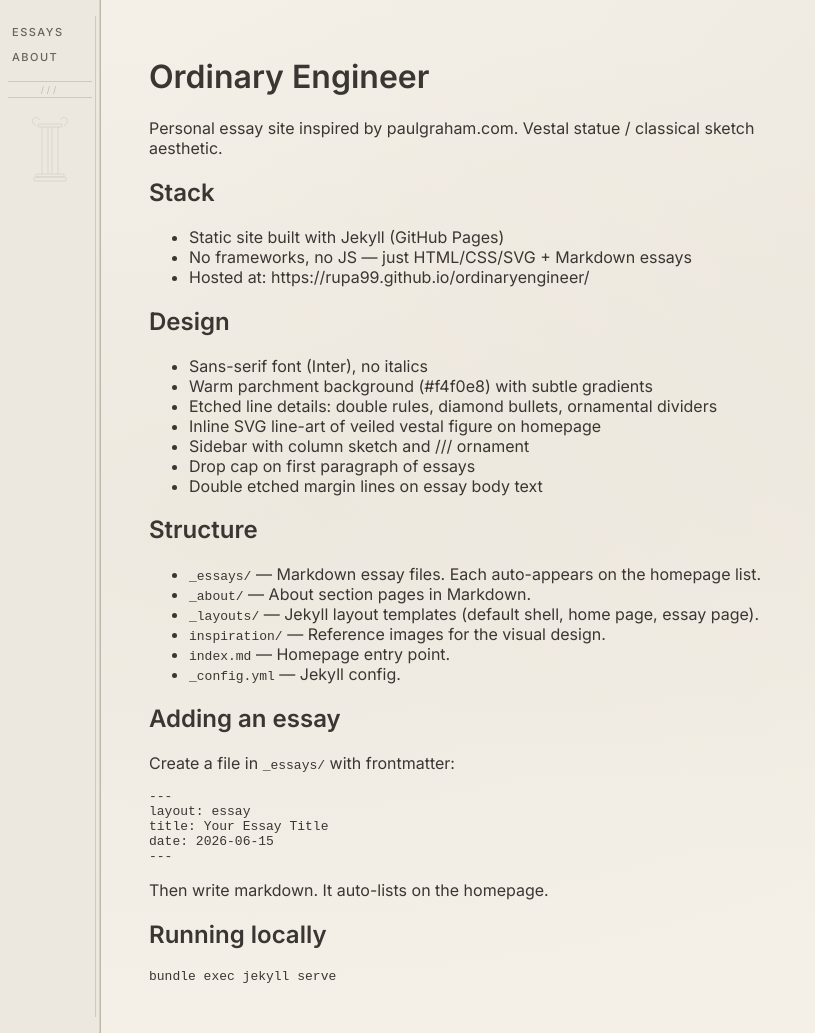
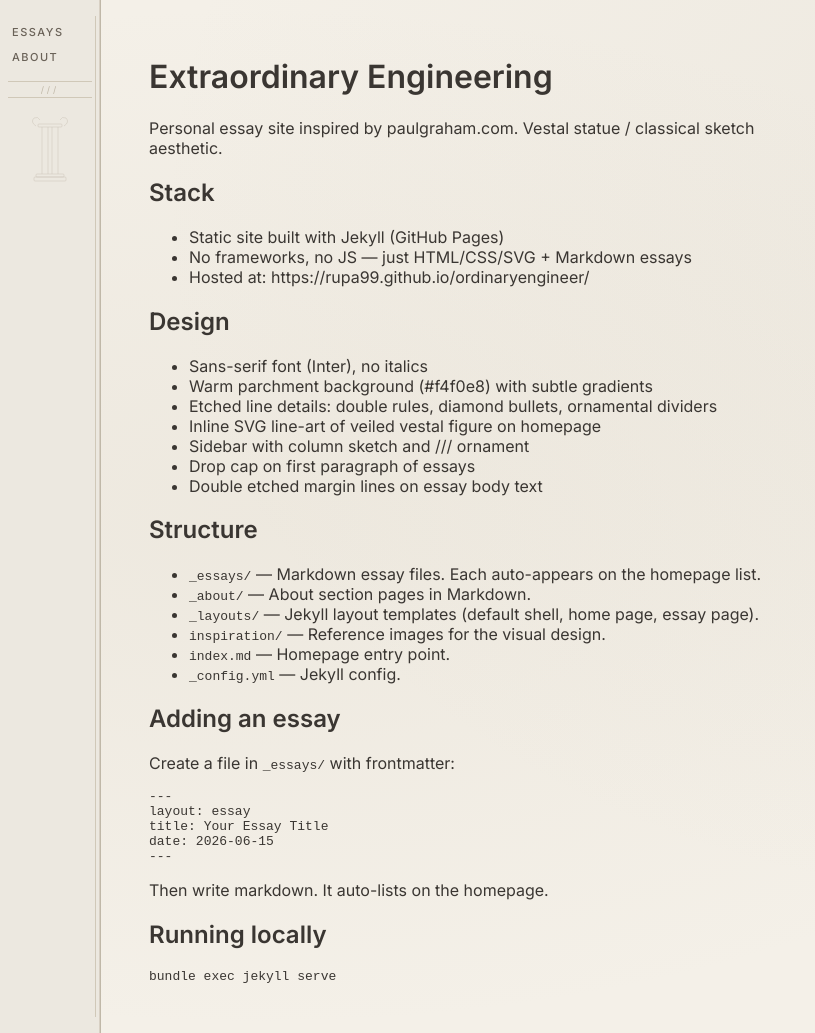
Before and after one commit to rupa99/extraordinaryengineer, a Jekyll site: the page built from CLAUDE.md, in a window 1280 px wide. Shown: the whole page, without its empty margins (0-815 px from the left). Built offline with Jekyll 4.4.1, drawn with Linux system fonts in a browser that asks for light colours; our own code applies the rules of GitHub Pages for plain Markdown files.

Commit message:
rename site to Extraordinary Engineering
Co-Authored-By: Claude Opus 4.6 (1M context) <noreply@anthropic.com>

```diff
--- a/CLAUDE.md
+++ b/CLAUDE.md
@@ -1,4 +1,4 @@
-# Ordinary Engineer
+# Extraordinary Engineering
 
 Personal essay site inspired by paulgraham.com. Vestal statue / classical sketch aesthetic.
 
--- a/_config.yml
+++ b/_config.yml
@@ -1,4 +1,4 @@
-title: Ordinary Engineer
+title: Extraordinary Engineering
 description: Stories from startups & engineering
 baseurl: "/ordinaryengineer"
 collections:
--- a/_layouts/default.html
+++ b/_layouts/default.html
@@ -3,7 +3,7 @@
 <head>
   <meta charset="UTF-8">
   <meta name="viewport" content="width=device-width, initial-scale=1.0">
-  <title>{{ page.title }} | Ordinary Engineer</title>
+  <title>{{ page.title }} | Extraordinary Engineering</title>
   <link rel="preconnect" href="https://fonts.googleapis.com">
   <link rel="preconnect" href="https://fonts.gstatic.com" crossorigin>
   <link href="https://fonts.googleapis.com/css2?family=Inter:wght@300;400;500;600&display=swap" rel="stylesheet">
--- a/_layouts/home.html
+++ b/_layouts/home.html
@@ -126,7 +126,7 @@ layout: default
   </g>
 </svg>
 
-<h1 class="site-title">Ordinary Engineer</h1>
+<h1 class="site-title">Extraordinary Engineering</h1>
 <hr class="title-rule">
 <p class="tagline">stories from startups &amp; engineering</p>
 
```
